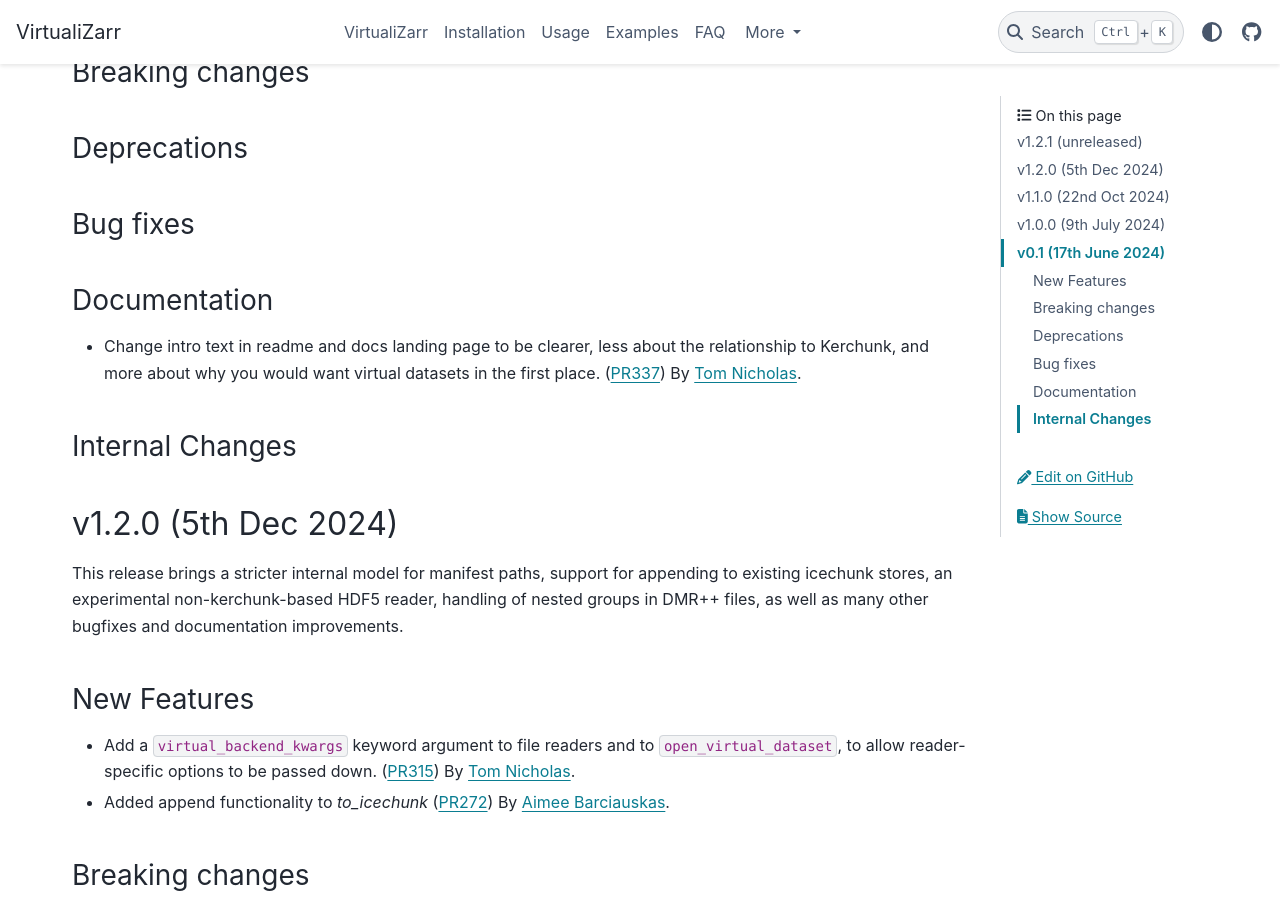
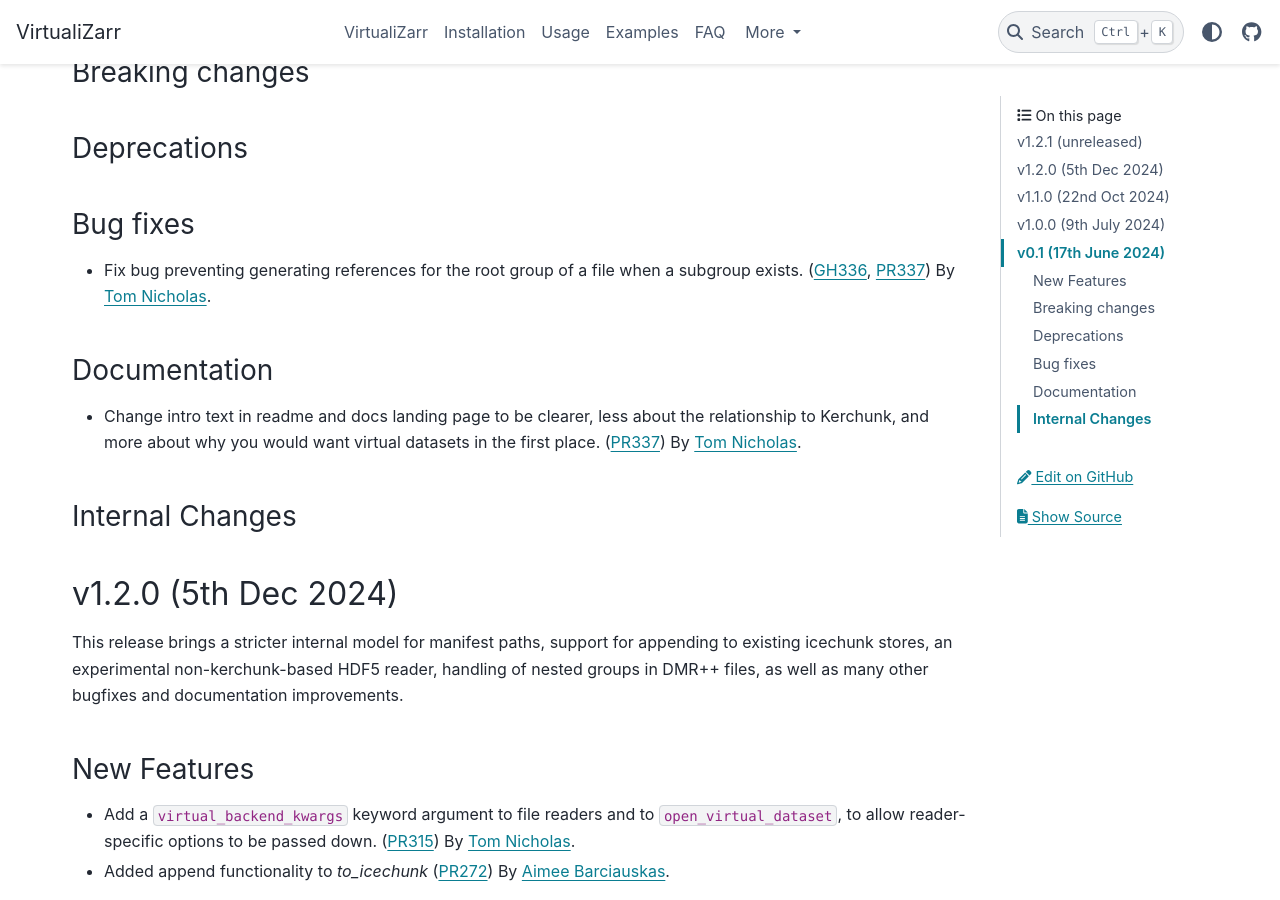
Before and after one commit to zarr-developers/VirtualiZarr, a Sphinx documentation site: the page built from docs/releases.rst, in a window 1280 px wide and 900 px high, scrolled down 338 px. Built offline with Sphinx 7.4.7 and the PyData theme 0.15.4, drawn with Linux system fonts in a browser that asks for light colours.

Commit message:
release notes

```diff
--- a/docs/releases.rst
+++ b/docs/releases.rst
@@ -17,6 +17,10 @@ Deprecations
 
 Bug fixes
 ~~~~~~~~~
+
+- Fix bug preventing generating references for the root group of a file when a subgroup exists.
+  (:issue:`336`, :pull:`337`) By `Tom Nicholas <https://github.com/TomNicholas>`_.
+
 
 Documentation
 ~~~~~~~~~~~~~
```
